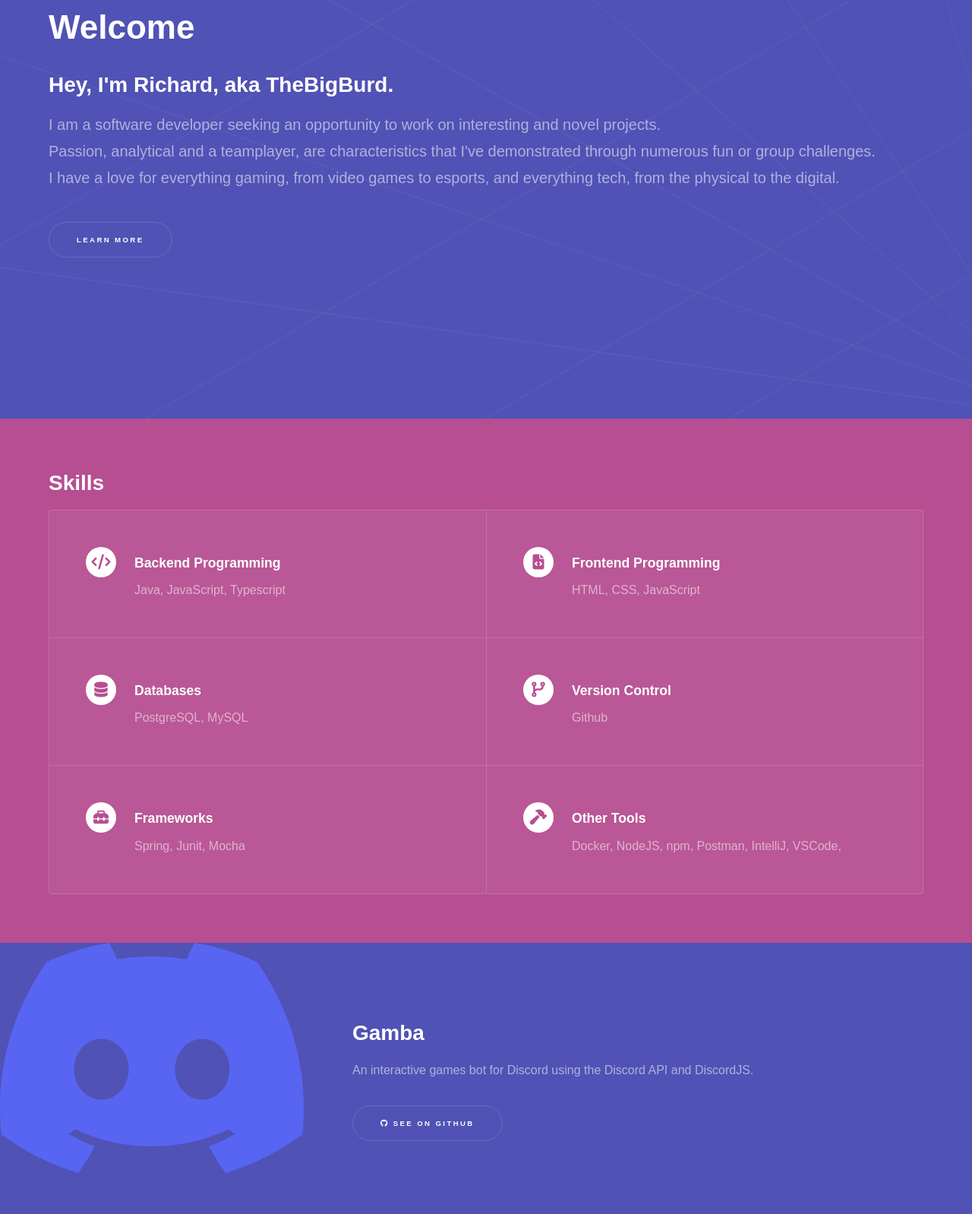
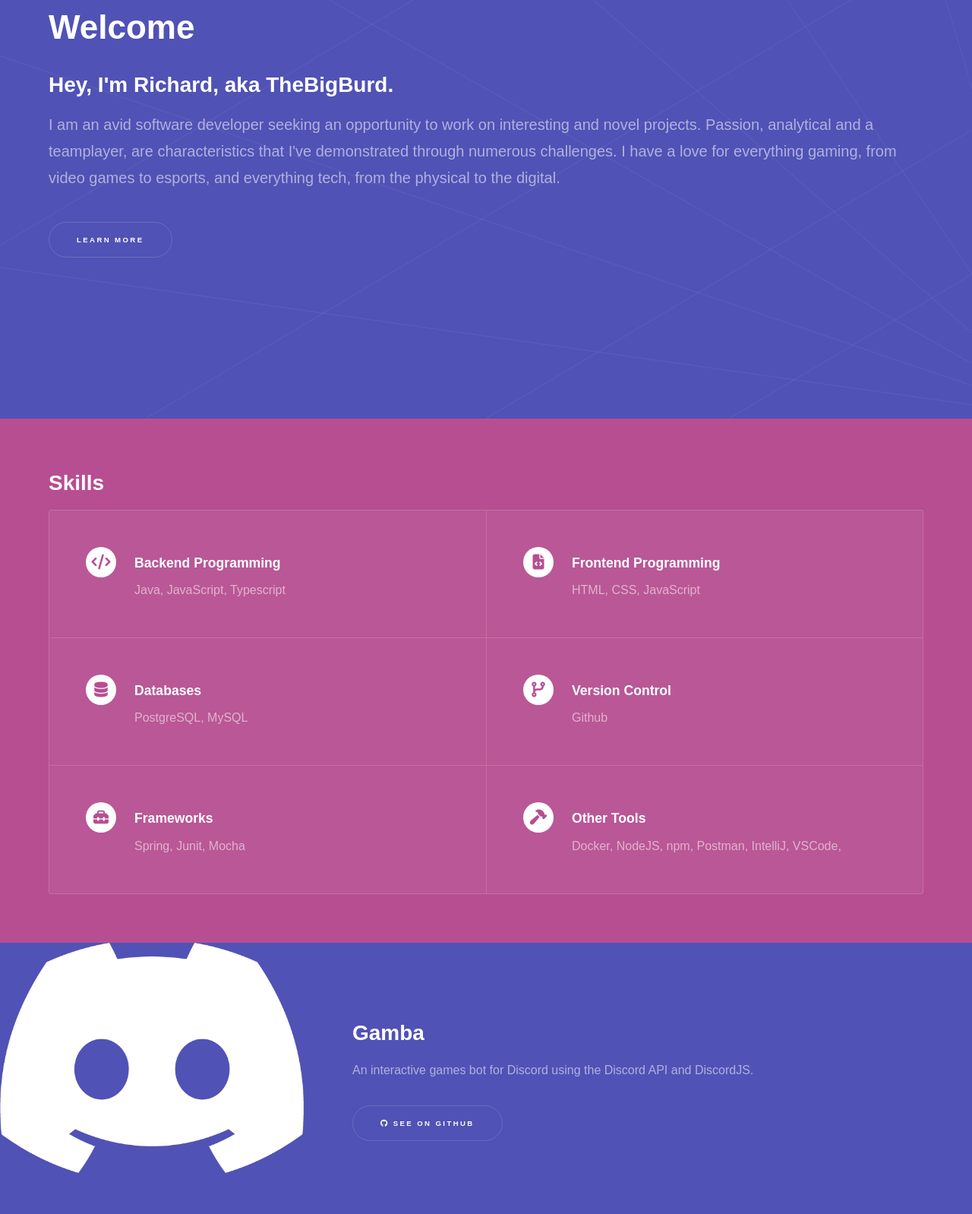
Before and after one commit to thebigburd/thebigburd.github.io, a plain HTML site: page index.html in a window 1280 px wide. Shown: the part 265-1863 px from the top of the page at 76% size. Drawn offline with Linux system fonts and the light colour scheme.

Commit message:
Added images for projects, changed Clyde to white version.

```diff
--- a/assets/css/main.css
+++ b/assets/css/main.css
@@ -3015,6 +3015,8 @@ input, select, textarea {
 			.spotlights > section > .image img {
 				border-radius: 0;
 				display: block;
+				width: 100%;
+                height: auto;
 			}
 
 			.spotlights > section > .image:before {
--- a/index.html
+++ b/index.html
@@ -4,7 +4,7 @@
 	html5up.net | @ajlkn
 	Free for personal and commercial use under the CCA 3.0 license (html5up.net/license)
 -->
-<html>
+<html lang="en">
 <head>
     <title>TheBigBurd's Portfolio</title>
     <meta charset="utf-8" />
@@ -41,8 +41,9 @@
         <div class="inner">
             <h1>Welcome</h1>
             <h2>Hey, I'm Richard, aka TheBigBurd.</h2>
-            <p> I am a software developer seeking an opportunity to work on interesting and novel projects. </br>
-                Passion, analytical and a teamplayer, are characteristics that I've demonstrated through numerous fun or group challenges.   </br>
+            <p> I am an avid software developer seeking an opportunity to work on interesting and novel projects.
+                Passion, analytical and a teamplayer, are characteristics that I've demonstrated through numerous
+                challenges.
                 I have a love for everything gaming, from video games to esports, and everything tech, from the physical to the digital. </p>
             <ul class="actions">
                 <li><a href="#one" class="button scrolly">Learn more</a></li>
@@ -94,7 +95,7 @@
     <!-- Two -->
     <section id="two" class="wrapper style2 spotlights">
         <section>
-            <a class="image"><img src="images/icon_clyde_blurple_RGB.svg" alt="An image of the logo, Clyde, of Discord." data-position="center center" /></a>
+            <a class="image"><img src="images/discord-mark-white.png" alt="The logo, Clyde, of Discord, in white." data-position="top center" /></a>
             <div class="content">
                 <div class="inner">
                     <h2>Gamba</h2>
@@ -106,7 +107,7 @@
             </div>
         </section>
         <section>
-            <a class="image"><img src="images/pic02.jpg" alt="" data-position="top center" /></a>
+            <a class="image"><img src="images/javamixer.png" alt="The interface of the Java Audio Recording application." data-position="top center" /></a>
             <div class="content">
                 <div class="inner">
                     <h2>Audio Recorder</h2>
@@ -118,7 +119,7 @@
             </div>
         </section>
         <section>
-            <a class="image"><img src="images/pic03.jpg" alt="" data-position="25% 25%" /></a>
+            <a class="image"><img src="images/spring.svg" alt="The logo for the Spring Framework." data-position="25% 25%" /></a>
             <div class="content">
                 <div class="inner">
                     <h2>Digital Library</h2>
```
Also changed, not shown: images/discord-mark-white.png (added), images/icon_clyde_blurple_RGB.svg (deleted), images/javamixer.png (added), images/spring.svg (added).
